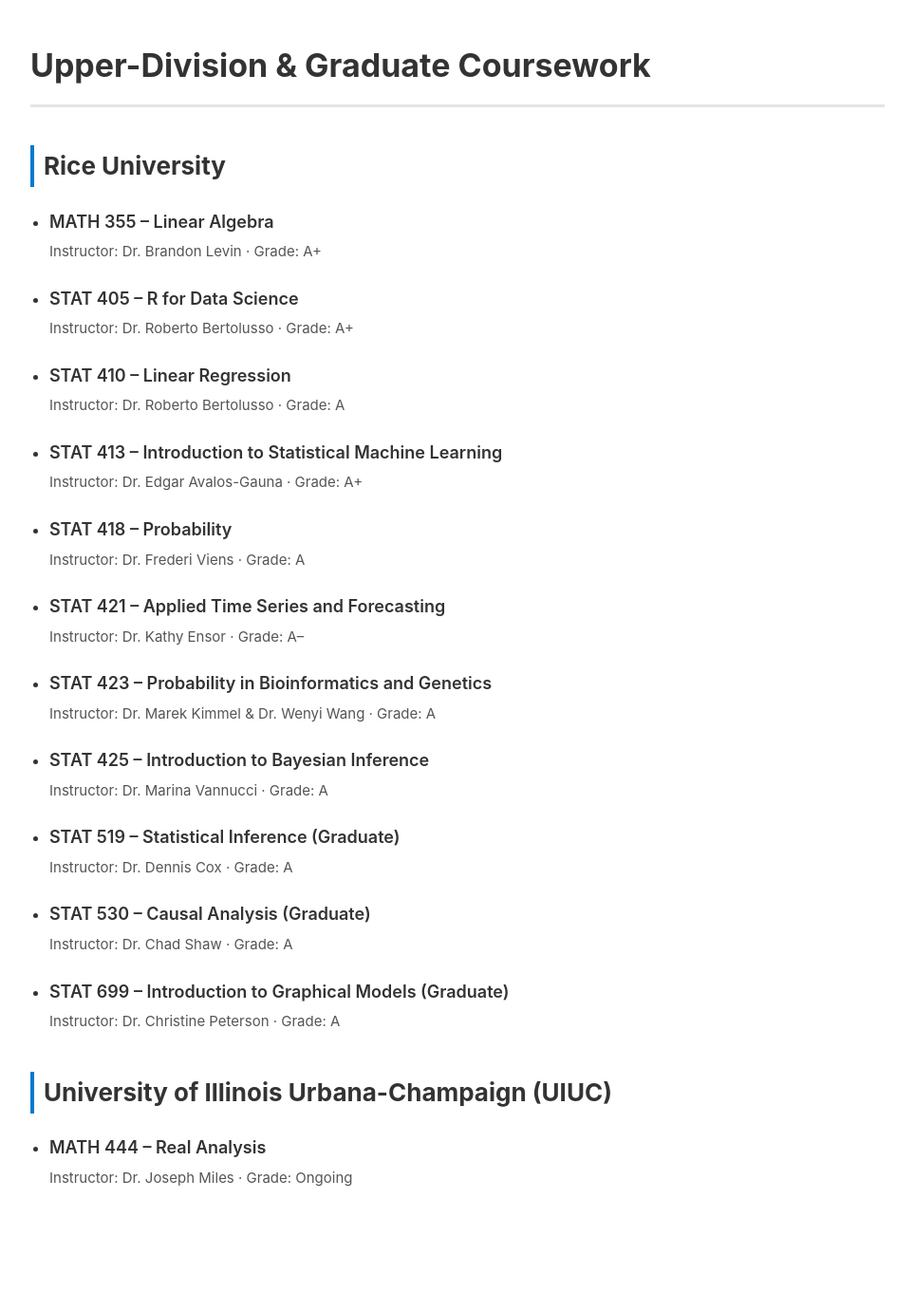
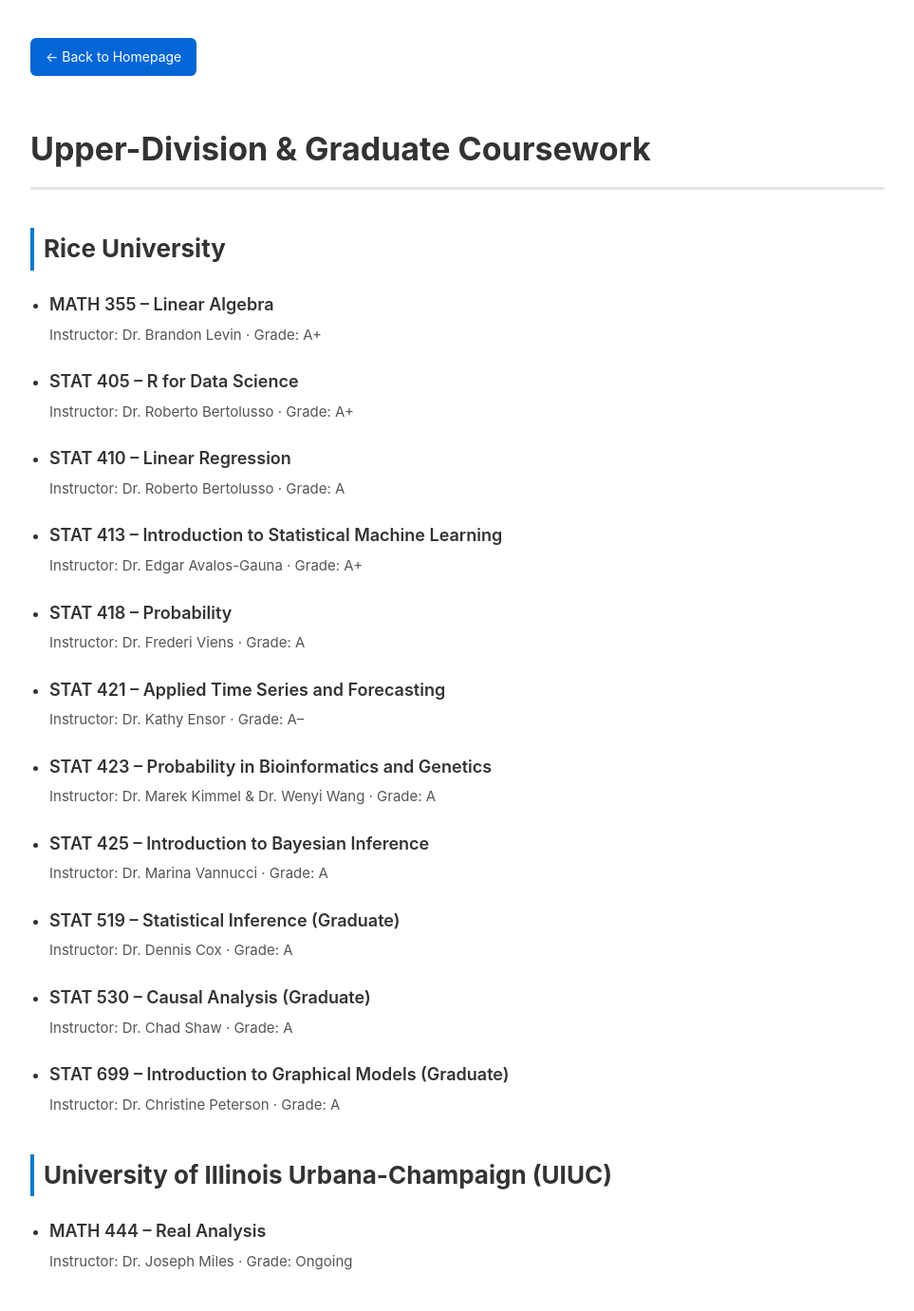
Before and after one commit to victorianian610/victorianian610.github.io, a Jekyll site: the page coursework.html, which Jekyll copies as it is, in a window 1280 px wide. Shown: the whole page at 95% size, without its empty margins (158-1121 px from the left). Built offline with Jekyll 4.4.1, drawn with Linux system fonts in a browser that asks for light colours; before the commit the page ends 1293 px from its top, so only the background shows below that.

Commit message:
Implement return button with styling
Added styling and functionality for return button.

```diff
--- a/coursework.html
+++ b/coursework.html
@@ -47,10 +47,26 @@
       margin-top: 3px;
       font-size: 15px;
     }
+    /* Return button styling */
+    .return-button {
+      display: inline-block;
+      padding: 8px 16px;
+      background: #0366d6;
+      color: white;
+      border-radius: 6px;
+      text-decoration: none;
+      font-size: 14px;
+      margin-bottom: 25px;
+    }
+
+    .return-button:hover {
+      background: #0257b3;
+    }
   </style>
 </head>
 
-<body>
+<!-- Return button -->
+<a href="/talkmap/" class="return-button">← Back to Homepage</a>
 
 <h1>Upper-Division & Graduate Coursework</h1>
 
```
